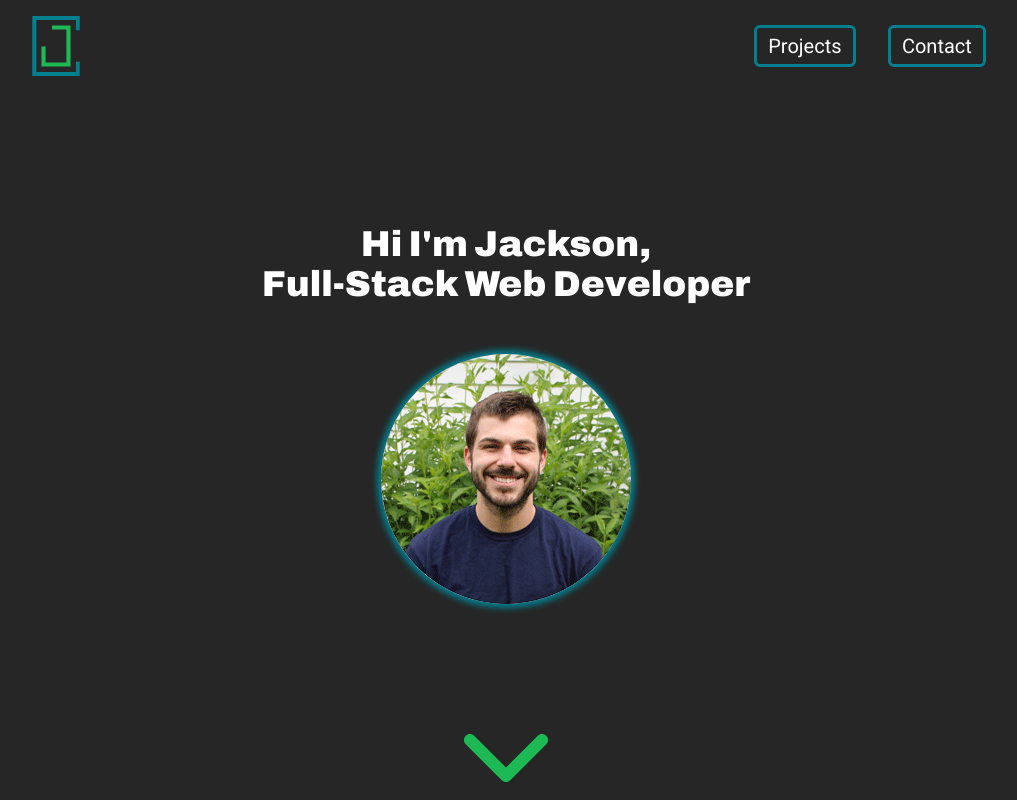
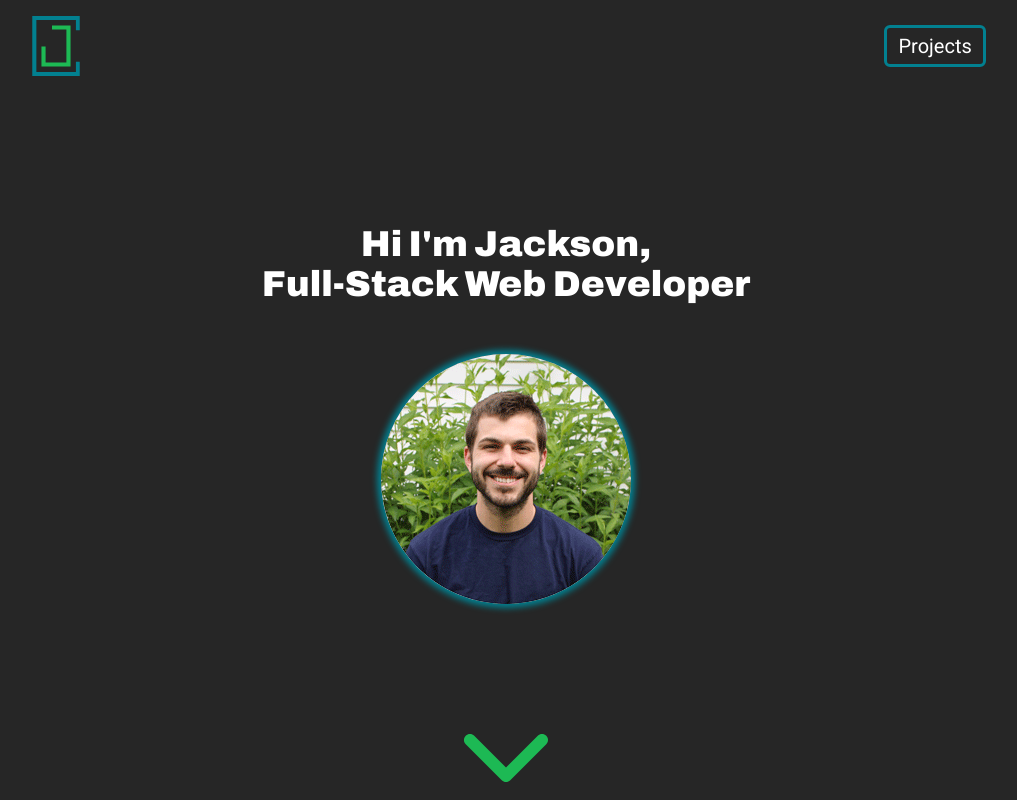
Before and after one commit to jcford2213/portfolio-frontend, a Vue app: page / in a window 1280 px wide. Shown: the top 800 px of the page, without its empty margins (134-1151 px from the left). Built offline with nearby package versions, Linux system fonts and the light colour scheme.

Commit message:
remove contact form and page

```diff
--- a/src/components/footerComponent.vue
+++ b/src/components/footerComponent.vue
@@ -52,9 +52,6 @@ export default {
         <li>
           <router-link class="footer-nav-link" to="/projects" aria-label="Go to projects">Projects</router-link>
         </li>
-        <li>
-          <router-link class="footer-nav-link" to="/contact" aria-label="Go to contact page">Contact</router-link>
-        </li>
     </ul>
     </nav>
     <p class="paragraph">Designed and built by me. &copy {{ currentYear }}.</p>
--- a/src/components/headerComponent.vue
+++ b/src/components/headerComponent.vue
@@ -54,9 +54,6 @@ export default {
         <li>
           <router-link to="/projects" aria-label="Go to projects" class="nav-button" @click="hideNav">Projects</router-link>
         </li>
-        <li>
-          <router-link to="/contact" aria-label="Go to contact page" class="nav-button" @click="hideNav">Contact</router-link>
-        </li>
       </ul>
       <!-- Mobile -->
       <a href="javascript:void(0);" @click="toggleNav" v-if="mobileView">
@@ -79,9 +76,6 @@ export default {
         <ul id="mobile-nav-ul" class="paragraph">
           <li>
             <router-link to="/projects" aria-label="Go to projects" class="nav-button-white" @click="hideNav">Projects</router-link>
-          </li>
-          <li>
-            <router-link to="/contact" aria-label="Go to contact page" class="nav-button-white" @click="hideNav">Contact</router-link>
           </li>
         </ul>
       </div>
```
